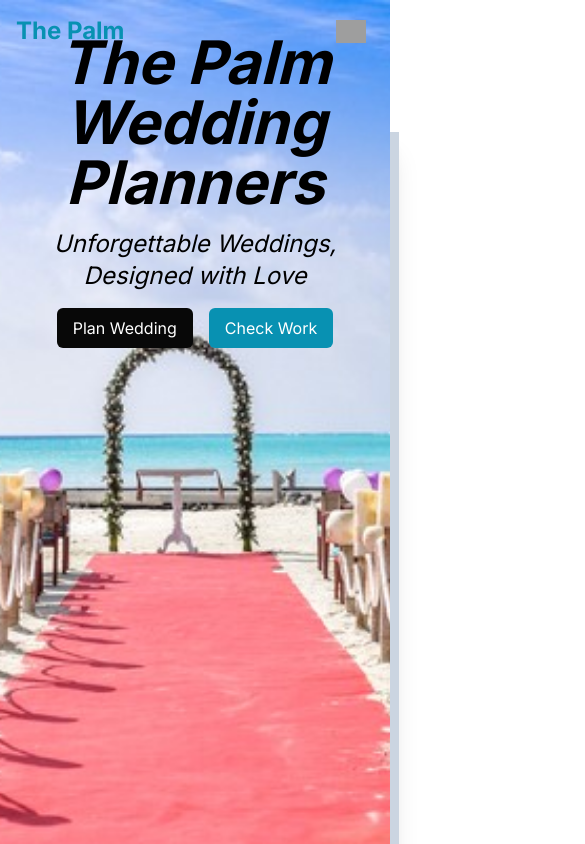
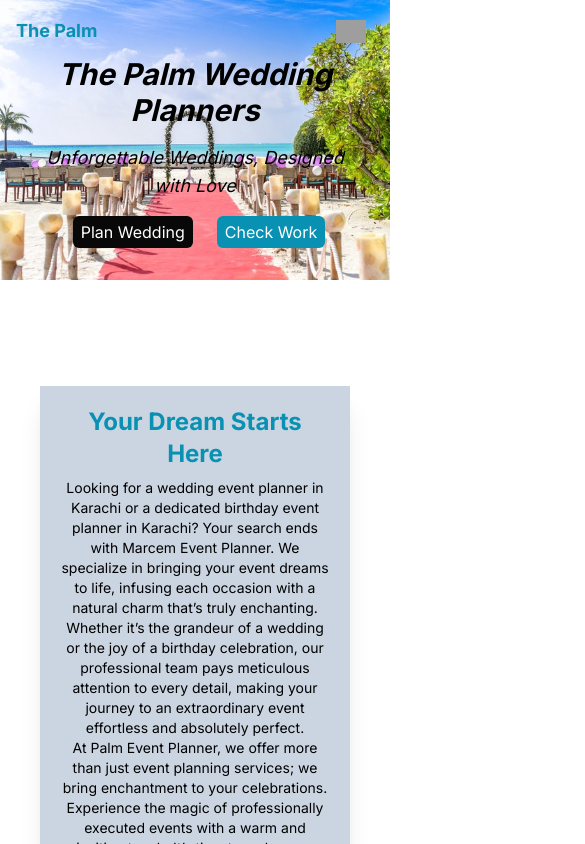
Before and after one commit to AbbasAliKazmi/nextjs-piaic-class-practice, a Next.js app: page / in a window 390 px wide. Shown: the top 844 px of the page, 585 px wide, since content can reach past the window. Built offline with nearby package versions, Linux system fonts and the light colour scheme; grey boxes are pictures that could not be loaded.

Commit message:
Update page layouts and styles

```diff
--- a/src/app/completeGallery/page.tsx
+++ b/src/app/completeGallery/page.tsx
@@ -4,7 +4,7 @@ import Image from 'next/image';
 
 export default function Gallery() {
     return (
-        <div className='grid grid-cols-4  bg-blue-200 w-screen border border-solid m-1 h-screen'>
+        <div className='grid grid-cols-4  bg-blue-200 w-screen border border-solid m-1 md:h-screen h-full'>
             <div className='relative group'>
                 <Image
                     className="w-full rounded-md shadow-lg col-span-1 h-[75%] object-fill hover:scale-x-110 transition duration-500 ease-in-out transform hover:-translate-y-1  hover:z-50 group-hover:brightness-50"
@@ -13,7 +13,7 @@ export default function Gallery() {
                     width={600}
                     height={400}
                 />
-                <h1 className="absolute text-5xl font-bold text-cyan-500 top-1/2 left-1/2 -translate-x-1/2 -translate-y-1/2 hidden group-hover:block">
+                <h1 className="absolute text-xl md:text-5xl font-bold text-cyan-500 top-1/2 left-1/2 -translate-x-1/2 -translate-y-1/2 hidden group-hover:block">
                     Wedding Event
                 </h1>
             </div>
@@ -25,7 +25,7 @@ export default function Gallery() {
                     width={200}
                     height={400}
                 />
-                <h1 className="absolute text-5xl font-bold text-cyan-500 top-1/2 left-1/2 -translate-x-1/2 -translate-y-1/2 hidden group-hover:block">
+                <h1 className="absolute text-xl md:text-5xl font-bold text-cyan-500 top-1/2 left-1/2 -translate-x-1/2 -translate-y-1/2 hidden group-hover:block">
                     Corporate Event
                 </h1>
             </div>
@@ -38,7 +38,7 @@ export default function Gallery() {
                     width={200}
                     height={400}
                 />
-                <h1 className="absolute text-5xl font-bold text-cyan-500 top-1/2 left-1/2 -translate-x-1/2 -translate-y-1/2 hidden group-hover:block">
+                <h1 className="absolute text-xl md:text-5xl font-bold text-cyan-500 top-1/2 left-1/2 -translate-x-1/2 -translate-y-1/2 hidden group-hover:block">
                     Birthday Event
                 </h1>
             </div>
@@ -50,7 +50,7 @@ export default function Gallery() {
                     width={200}
                     height={400}
                 />
-                <h1 className="absolute text-5xl font-bold text-cyan-500 top-1/2 left-1/2 -translate-x-1/2 -translate-y-1/2 hidden group-hover:block">
+                <h1 className="absolute text-xl md:text-5xl font-bold text-cyan-500 top-1/2 left-1/2 -translate-x-1/2 -translate-y-1/2 hidden group-hover:block">
                     Private Event
                 </h1>
             </div>
--- a/src/app/header_navbar/page.tsx
+++ b/src/app/header_navbar/page.tsx
@@ -13,7 +13,7 @@ export default function Header() {
     };
 
     return (
-    <div className="bg-cover bg-center bg-no-repeat relative p-8 flex flex-col md:flex-row items-center w-full" style={{ backgroundImage: "url('/bg-image2.jpg')" }}>
+    <div className="bg-cover bg-center bg-no-repeat relative p-8 flex flex-col md:flex-row items-center w-full md:h-[98%] h-[65%]" style={{ backgroundImage: "url('/bg-image2.jpg')" }}>
      <div>
         <nav className="w-full  fixed top-0 left-0 right-0 z-10">
           <div className="justify-between px-4 mx-auto lg:max-w-7xl md:items-center md:flex md:px-8">
@@ -21,7 +21,7 @@ export default function Header() {
               <div className="flex items-center justify-between py-3 md:py-5 md:block">
                 {/* LOGO */}
                 <Link href="/logo.svg">
-                  <h2 className="text-2xl text-cyan-600 font-bold transform transition-transform hover:scale-110">The Palm</h2>
+                  <h2 className="md:text-4xl text-lg text-cyan-600 font-bold transform transition-transform hover:scale-110">The Palm</h2>
                 </Link>
                 {/* HAMBURGER BUTTON FOR MOBILE */}
                 <div className="md:hidden">
@@ -79,13 +79,13 @@ export default function Header() {
       </div>
     {/* Text Box Section */}
     <div className="md:w-1/2 md:ml-4">
-        <h1 className="text-6xl font-bold mb-4 italic  text-black">The Palm Wedding Planners</h1>
-        <p className="mb-4 italic text-2xl text-black">Unforgettable Weddings, Designed with Love</p>
-        <div className="flex space-x-4 justify-center">
-            <button className="bg-[#080808] text-white px-4 py-2 rounded-md transform transition-transform hover:scale-110">
+        <h1 className="md:text-6xl text-3xl mt-6 font-bold mb-4 italic  text-black">The Palm Wedding Planners</h1>
+        <p className="mb-4 italic md:text-2xl text-lg text-black">Unforgettable Weddings, Designed with Love</p>
+        <div className="md:flex  space-x-4 justify-center">
+            <button className="bg-[#080808] text-white md:px-4 px-2 md:py-2 py-1 mx-2 rounded-md transform transition-transform hover:scale-110">
                 Plan Wedding
             </button>
-            <button className="bg-cyan-600 text-white px-4 py-2 rounded-md transform transition-transform hover:scale-110">
+            <button className="bg-cyan-600 text-white  md:px-4 px-2 md:py-2 py-1 rounded-md transform transition-transform hover:scale-110">
                 Check Work
             </button>
         </div>
--- a/src/app/intro/page.tsx
+++ b/src/app/intro/page.tsx
@@ -6,17 +6,17 @@
 
 export default function Intro() {
   return (
-    <div className="flex justify-center items-center h-screen">
-      <div className="text-center text-black bg-slate-300 mx-48 w-[55] h-[120] p-11 shadow-xl">
-        <h1 className="font-bold text-4xl text-cyan-600 mb-4">Your Dream Starts Here</h1>
-        <p className="text-lg">
+    <div className="flex justify-center items-center md:h-screen">
+      <div className="text-center text-black bg-slate-300 mx-10 md:mx-48 w-[80%] md:w-[65%] md:h-[65%] h-[75%]  md:p-6 p-5  shadow-xl">
+        <h1 className="font-bold text-2xl md:text-4xl text-cyan-600 md:mb-4 mb-2">Your Dream Starts Here</h1>
+        <p className="text-sm md:text-lg">
         Looking for a wedding event planner in Karachi or a dedicated birthday event
         planner in Karachi? Your search ends with Marcem Event Planner. We specialize in bringing your event
         dreams to life, infusing each occasion with a natural charm that’s truly enchanting. Whether it’s the
         grandeur of a wedding or the joy of a birthday celebration, our professional team pays meticulous
         attention to every detail, making your journey to an extraordinary event effortless and absolutely perfect.
         </p>
-        <p className="text-lg mt-4">
+        <p className="text-sm md:text-lg">
         At Palm Event Planner, we offer more than just event planning services; we bring enchantment to
         your celebrations. Experience the magic of professionally executed events with a warm and inviting
         touch. It’s time to make your next event extraordinary. Contact us now, and let’s start crafting
--- a/src/app/ourservicesection/page.tsx
+++ b/src/app/ourservicesection/page.tsx
@@ -3,27 +3,27 @@ import Image from "next/image"
 
 export default function Ourservicesec(){
     return(
-        <div className="flex bg-slate-300 p-10 w-full">
-            <div className=" w-2/5 pt-6">
-                <h1 className="text-8xl font-bold text-start text-cyan-500">Our</h1>
-                <h1 className="text-8xl font-bold text-start text-cyan-500">Services</h1>
-                <p className="text-start mt-5 text-xl font-semibold text-slate-800">The Palm specializes in curating exceptional events tailored to your needs.
+        <div className="flex bg-slate-300 md:h-screen h-[65%]  md:p-10 p-5 w-full">
+            <div className=" md:w-2/5 w-4/5 pt-6 ml-8">
+                <h1 className="md:text-8xl text-4xl md:font-bold font-semibold text-start text-cyan-500">Our</h1>
+                <h1 className="md:text-8xl text-4xl md:font-bold font-semibold text-start text-cyan-500">Services</h1>
+                <p className="text-start mt-5 md:text-xl text-sm md:font-semibold font-medium text-slate-800 w-[90%]">The Palm specializes in curating exceptional events tailored to your needs.
                    From corporate gatherings to personal celebrations, our team delivers
                    seamless planning, innovative concepts, and precise execution, ensuring
                    unforgettable experiences that exceed expectations, every time.
                 </p>
                 <div className="flex justify-start">
-                  <button className="mt-5 px-4 py-2 border border-slate-800 text-slate-800 rounded">Learn More</button>
+                  <button className="mt-5 md:px-4 px-2 md:py-2 py-1 border border-slate-800 text-slate-800 rounded">Learn More</button>
                 </div>
             </div>
-            <div className=" w-3/5 relative">
+            <div className=" md:w-3/5 md:relative md:flex hidden ">
                 {/* First Image (Left Bottom) */}
                 <Image
                     src="/g1.png"
                     width={390}
                     height={470}
                     alt="Picture setup"
-                    className="absolute left-0 bottom-0 shadow-lg"
+                    className="absolute md:left-0 md:bottom-0  shadow-lg"
                 />
 
                 {/* Second Image (Top Right, Slightly Behind) */}
@@ -32,7 +32,7 @@ export default function Ourservicesec(){
                     width={490}
                     height={420}
                     alt="Picture setup"
-                    className="absolute top-0 right-0 -mt-30 -mr-30 shadow-lg"
+                    className="absolute md:top-0 md:right-0 md:-mt-30 md:-mr-30  shadow-lg"
                 />
             </div>
         </div>
--- a/src/app/page.tsx
+++ b/src/app/page.tsx
@@ -11,7 +11,7 @@ export default function Home() {
     <div className="">
       <section
         id="about"
-        className="text-white h-screen bg-black text-center flex ">
+        className="text-white h-full md:h-[75%] bg-black text-center flex ">
 
         <Header/>
       </section>
@@ -27,17 +27,17 @@ export default function Home() {
       </section>
       <section
         id="projects"
-        className="text-white h-screen bg-black text-center flex">
+        className="text-white md:h-screen h-[70%] bg-black text-center flex">
         <Ourservicesec/>
       </section>
       <section
         id="gallery"
-        className="text-white h-screen text-center flex">
+        className="text-white md:h-screen h-full text-center flex">
         <Gallery/>
       </section>
       <section
         id="Servicescards"
-        className="text-white h-screen text-center flex -m-28">
+        className="text-white h-screen text-center flex md:-m-28">
         <Servicescards/>
       </section>
       <section
--- a/src/app/servicescards/page.tsx
+++ b/src/app/servicescards/page.tsx
@@ -1,3 +1,4 @@
+
 
 
 export default function Servicescards() {
```
